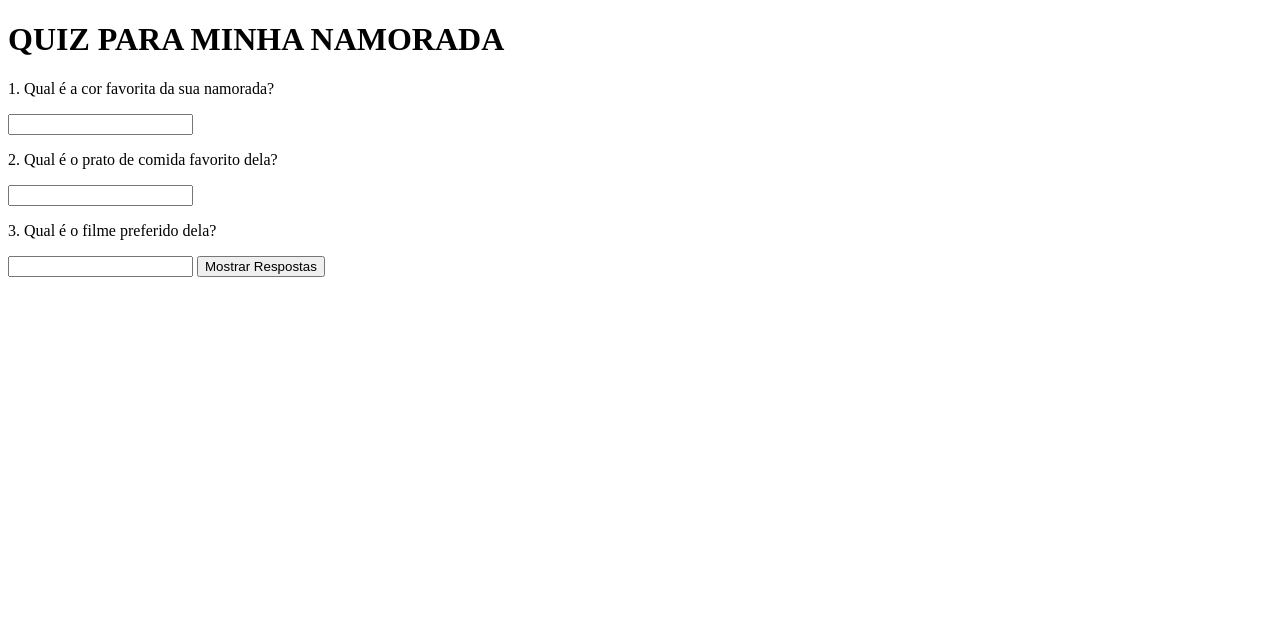
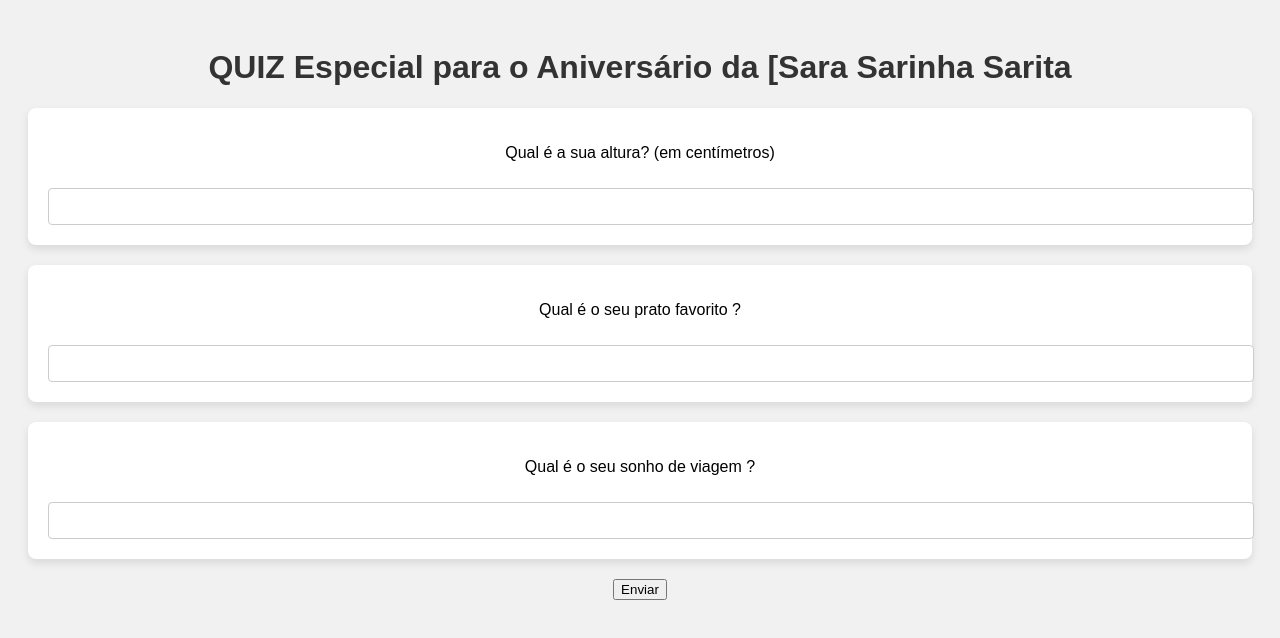
Before and after one commit to MiguelHomemDaSara/quiz-da-sara, a plain HTML site: page index.html in a window 1280 px wide. Drawn offline with Linux system fonts and the light colour scheme.

Commit message:
Update index.html

```diff
--- a/index.html
+++ b/index.html
@@ -1,29 +1,87 @@
 <!DOCTYPE html>
 <html>
 <head>
-    <title>Quiz da Namorada</title>
+    <title>Quiz Especial para o Aniversário da [Sara]</title>
+    <style>
+        body {
+            font-family: Arial, sans-serif;
+            text-align: center;
+            background-color: #f1f1f1;
+            padding: 20px;
+        }
+
+        h1 {
+            color: #333;
+        }
+
+        .question {
+            background-color: #fff;
+            border-radius: 8px;
+            padding: 20px;
+            margin-bottom: 20px;
+            box-shadow: 0 4px 8px rgba(0, 0, 0, 0.1);
+        }
+
+        .answer-input {
+            width: 100%;
+            padding: 10px;
+            border: 1px solid #ccc;
+            border-radius: 4px;
+            margin-top: 10px;
+        }
+
+        #result {
+            font-weight: bold;
+            font-size: 18px;
+            margin-top: 20px;
+        }
+    </style>
 </head>
 <body>
-    <h1>QUIZ PARA MINHA NAMORADA</h1>
-    <p>1. Qual é a cor favorita da sua namorada?</p>
-    <input type="text" id="resposta1">
+    <h1>QUIZ Especial para o Aniversário da [Sara Sarinha Sarita</h1>
+    <div class="question">
+        <p>Qual é a sua altura? (em centímetros)</p>
+        <input type="number" id="altura" class="answer-input">
+    </div>
 
-    <p>2. Qual é o prato de comida favorito dela?</p>
-    <input type="text" id="resposta2">
+    <div class="question">
+        <p>Qual é o seu prato favorito ?</p>
+        <input type="text" id="pratoFavorito" class="answer-input">
+    </div>
 
-    <p>3. Qual é o filme preferido dela?</p>
-    <input type="text" id="resposta3">
+    <div class="question">
+        <p>Qual é o seu sonho de viagem ?</p>
+        <input type="text" id="sonhoViagem" class="answer-input">
+    </div>
 
-    <button onclick="exibirRespostas()">Mostrar Respostas</button>
+    <!-- Adicione mais perguntas aqui -->
+
+    <button onclick="exibirResultado()">Enviar</button>
+
+    <div id="result"></div>
 
     <script>
-        function exibirRespostas() {
-            var resposta1 = document.getElementById("resposta1").value;
-            var resposta2 = document.getElementById("resposta2").value;
-            var resposta3 = document.getElementById("resposta3").value;
+        function exibirResultado() {
+            var altura = document.getElementById("altura").value;
+            var pratoFavorito = document.getElementById("pratoFavorito").value;
+            var sonhoViagem = document.getElementById("sonhoViagem").value;
+            // Adicione mais variáveis para as outras perguntas
 
-            alert(`Respostas:\n1. Cor favorita: ${resposta1}\n2. Prato favorito: ${resposta2}\n3. Filme preferido: ${resposta3}`);
-        }
-    </script>
-</body>
-</html>
+            var resultado = `Você acertou:<br><br>`;
+
+            // Perguntas sobre ela
+            if (altura === "170") {
+                resultado += "1. Qual é a altura dela? Resposta correta: 151 cm<br>";
+            } else {
+                resultado += `1. Qual é a altura dela? Resposta correta: 170 cm. Sua resposta: ${altura} cm<br>`;
+            }
+
+            if (pratoFavorito.toLowerCase() === "pizza") {
+                resultado += "2. Qual é o prato favorito dela? Resposta correta: Pizza<br>";
+            } else {
+                resultado += `2. Qual é o prato favorito dela? Resposta correta: Pizza. Sua resposta: ${pratoFavorito}<br>`;
+            }
+
+            if (sonhoViagem.toLowerCase() === "paris") {
+                resultado += "3. Qual é o sonho de viagem dela? Resposta correta: Paris<br>";
+            }
```
